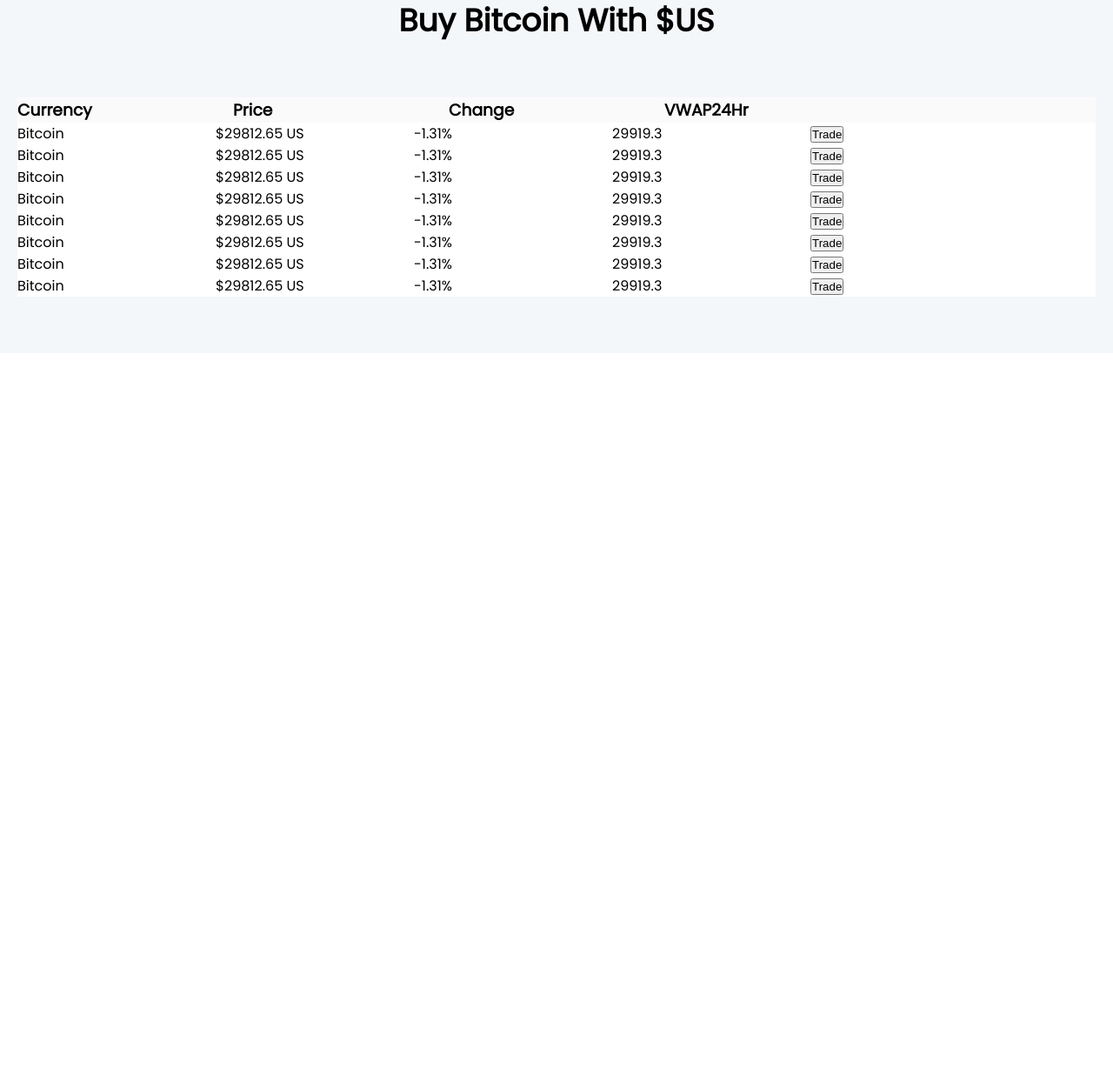
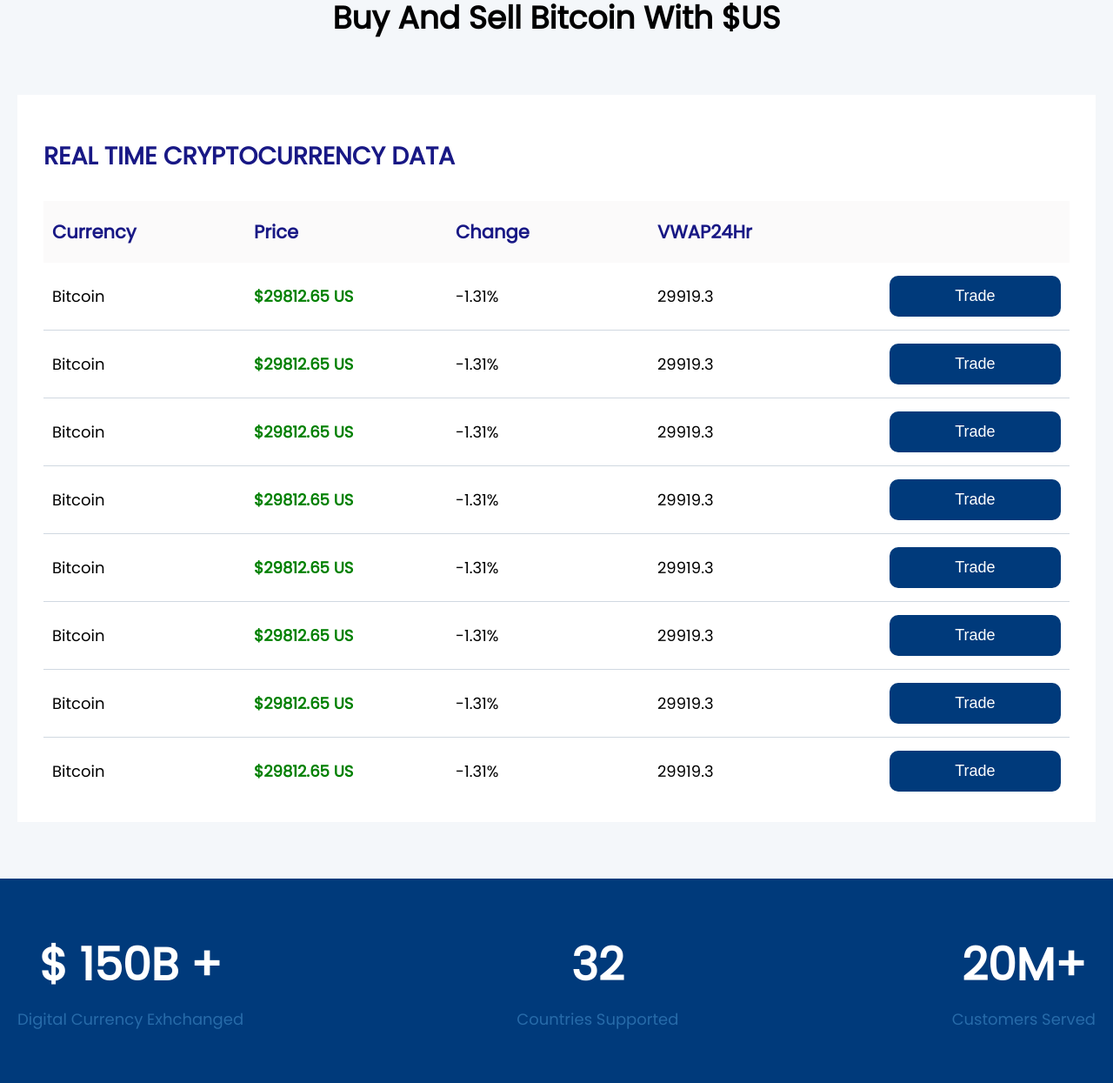
Before and after one commit to RABIA-cybe/Bitcoin-Website, a plain HTML site: page index.html in a window 1280 px wide. Shown: the part 1347-2592 px from the top of the page at 87% size. Before the commit the page ends 1753 px from the top, so only its background shows below. Drawn offline with Linux system fonts and the light colour scheme.

Commit message:
Buy and sell section completed

```diff
--- a/css/style.css
+++ b/css/style.css
@@ -4,6 +4,9 @@
     box-sizing: border-box;
 
 }
+html {
+    scroll-behavior: smooth;
+  }
 
 
 :root {
@@ -11,6 +14,7 @@
     --body-text: 18px;
     --h3-text: 22px;
     --section-heading:36px;
+    --blue-color:#003a7b;
 }
 
 a{
@@ -120,6 +124,7 @@ header .buttons-container a {
 
 header .buttons-container a:hover {
     background-color: var(--primary-color);
+    color: white;
 }
 
 header .buttons-container a#login-btn {
@@ -215,6 +220,7 @@ header .buttons-container a#login-btn {
     padding: 17px 15px;
     font-family: 'PoppinsMedium';
     cursor: pointer;
+    border: none;
 }
 
 @keyframes animate {
@@ -327,7 +333,7 @@ text-align: center;
 #trusted-sec .header-row p{
     font-size: var(--body-text);
     text-transform: capitalize;
-    color: #181885;
+    color: var(--blue-color);
     line-height: 1em;
     text-align: center;
     margin-top: 20px;
@@ -350,7 +356,7 @@ text-align: center;
         align-items: center;
         text-align: center;
         margin-right: 50px;
-        color: #181885;
+        color: var(--blue-color);
     }
 
     #trusted-sec .content-row .t-card:last-child{
@@ -406,22 +412,33 @@ text-align: center;
     }
 
     #bitcoinUSD-sec .content-row{
+        margin-top: 40px;
 
-        margin-top: 40px;
     }
 
     #bitcoinUSD-sec .content-row .priceTable{
+        padding: 20px 30px;
+        font-size: var(--body-text);
         background-color: white;
+    }
+
+    #bitcoinUSD-sec .content-row .priceTable h4{
+    font-size: 28px;
+    color: #181885;
+    text-transform: uppercase;
+    margin: 30px 0;
     }
 
     #bitcoinUSD-sec .content-row .priceTable .tableHeader{
         background-color: #fbfafa;
         display: flex;
+        padding: 20px 10px;
     }
 
     #bitcoinUSD-sec .content-row .priceTable .tableHeader h3{
         width: calc(20% - 20px);
         margin-right:20px;
+        color: #181885;
 
     }
 
@@ -431,20 +448,76 @@ text-align: center;
 
     #bitcoinUSD-sec .content-row .priceTable .tableBody {
         display: flex;
+        padding: 15px 10px;
+        border-bottom: 1px solid #d0d8e1;
+    }
 
+    #bitcoinUSD-sec .content-row .priceTable .tableBody:last-child{
+        border-bottom: none;
     }
 
     #bitcoinUSD-sec .content-row .priceTable .tableBody p{
         width: calc(20% - 20px);
-        margin-right: 0;
+        margin-right: 20px;
+        display: flex;
+        align-items: center;
+    }
+
+    #bitcoinUSD-sec .content-row .priceTable .tableBody p:nth-child(2){
+        color: green;
+        font-weight: 600;
+    }
+
+    #bitcoinUSD-sec .content-row .priceTable .tableBody .btn{
+        width: 20%;
 
     }
 
-    #bitcoinUSD-sec .content-row .priceTable .tableBody .btn{
-        width: (calc(20% - 20px));
+    #bitcoinUSD-sec .content-row .priceTable .tableBody .btn a{
+        width: 100%;
+        display: flex;
+        justify-content: flex-end;
 
     }
 
     #bitcoinUSD-sec .content-row .priceTable .tableBody .btn button{
+        background-color: var(--blue-color);
+    color: white;
+    padding: 13px 20px;
+    width: 85%;
+    font-size: var(--body-text);
+    border-radius: 10px;
+    cursor: pointer;
+    border: none;
+    }
+
+    /* About Info Section  */
+    #aboutInfoSec{
+        width: 100%;
+        background-color: var(--blue-color);
+        color: white;
+    }
+
+    #aboutInfoSec .content{
+        display: flex;
+        justify-content: space-between;
+        padding: 60px 20px;
 
     }
+
+    #aboutInfoSec .content .aboutInfoCol{
+        display: flex;
+    flex-direction: column;
+    align-items: center;
+    }
+
+    #aboutInfoSec .content .aboutInfoCol h3{
+        font-size: 52px;
+        margin-bottom: 10px;
+    }
+
+    #aboutInfoSec .content .aboutInfoCol p{
+        font-size: var(--body-text);
+        color:  #276ba9;
+
+    }
--- a/index.html
+++ b/index.html
@@ -15,9 +15,9 @@
             </div>
             <nav class="navigation">
                 <ul>
-                    <li><a href="#">why trust us?</a> </li>
-                    <li> <a href="#">buy bitcoins</a></li>
-                    <li> <a href="#">sell bitcoins</a> </li>
+                    <li><a href="#trusted-sec">why trust us?</a> </li>
+                    <li> <a href="#bitcoinUSD-sec">buy bitcoins</a></li>
+                    <li> <a href="#bitcoinUSD-sec">sell bitcoins</a> </li>
                 </ul>
             </nav>
             <div class="buttons-container">
@@ -158,11 +158,12 @@
 
     <section id="bitcoinUSD-sec">
         <div class="container header-row">
-            <h2>buy bitcoin with $US</h2>
+            <h2>buy and sell bitcoin with $US</h2>
         </div>
 
         <div class="container content-row">
         <div class="priceTable">
+            <h4>Real time Cryptocurrency data</h4>
             <div class="tableHeader">
                 <h3>Currency</h3>
                 <h3>Price</h3>
@@ -176,7 +177,7 @@
                 <p>$29812.65 US</p>
                 <p>-1.31%</p>
                 <p>29919.3</p>
-                <div class="btn"><button>Trade</button></div>
+                <div class="btn"><a href="#"><button>Trade</button></a></div>
             </div>
 
             <div class="tableBody">
@@ -184,7 +185,7 @@
                 <p>$29812.65 US</p>
                 <p>-1.31%</p>
                 <p>29919.3</p>
-                <div class="btn"><button>Trade</button></div>
+                <div class="btn"><a href="#"><button>Trade</button></a></div>
             </div>
 
             <div class="tableBody">
@@ -192,7 +193,7 @@
                 <p>$29812.65 US</p>
                 <p>-1.31%</p>
                 <p>29919.3</p>
-                <div class="btn"><button>Trade</button></div>
+                <div class="btn"><a href="#"><button>Trade</button></a></div>
             </div>
 
             <div class="tableBody">
@@ -200,7 +201,7 @@
                 <p>$29812.65 US</p>
                 <p>-1.31%</p>
                 <p>29919.3</p>
-                <div class="btn"><button>Trade</button></div>
+                <div class="btn"><a href="#"><button>Trade</button></a></div>
             </div>
 
             <div class="tableBody">
@@ -208,7 +209,7 @@
                 <p>$29812.65 US</p>
                 <p>-1.31%</p>
                 <p>29919.3</p>
-                <div class="btn"><button>Trade</button></div>
+                <div class="btn"><a href="#"><button>Trade</button></a></div>
             </div>
 
             <div class="tableBody">
@@ -216,7 +217,7 @@
                 <p>$29812.65 US</p>
                 <p>-1.31%</p>
                 <p>29919.3</p>
-                <div class="btn"><button>Trade</button></div>
+                <div class="btn"><a href="#"><button>Trade</button></a></div>
             </div>
 
             <div class="tableBody">
@@ -224,7 +225,7 @@
                 <p>$29812.65 US</p>
                 <p>-1.31%</p>
                 <p>29919.3</p>
-                <div class="btn"><button>Trade</button></div>
+                <div class="btn"><a href="#"><button>Trade</button></a></div>
             </div>
 
             <div class="tableBody">
@@ -232,13 +233,30 @@
                 <p>$29812.65 US</p>
                 <p>-1.31%</p>
                 <p>29919.3</p>
-                <div class="btn"><button>Trade</button></div>
+                <div class="btn"><a href="#"><button>Trade</button></a></div>
             </div>
 
         </div>
     </div>
     </section>
 
+    <section id="aboutInfoSec">
+        <div class="container content">
+            <div class="aboutInfoCol">
+                <h3>$ 150B +</h3>
+                <p>Digital Currency Exhchanged</p>
+            </div>
+            <div class="aboutInfoCol">
+                <h3>32</h3>
+                <p>Countries Supported</p>
+            </div>
+            <div class="aboutInfoCol">
+                <h3>20M+</h3>
+                <p>Customers Served</p>
+            </div>
+        </div>
+    </section>
+
 
 </body>
 </html>
```
